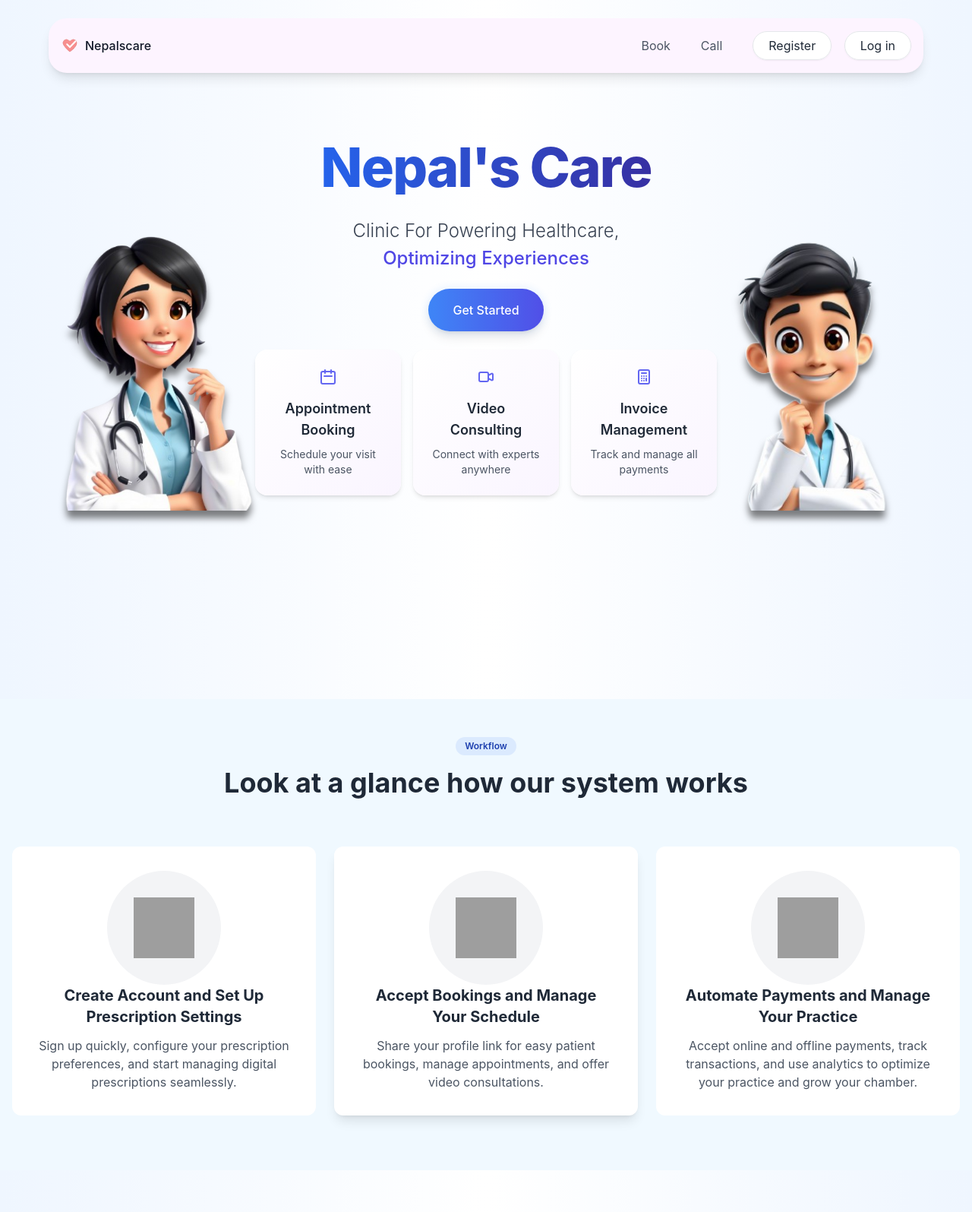
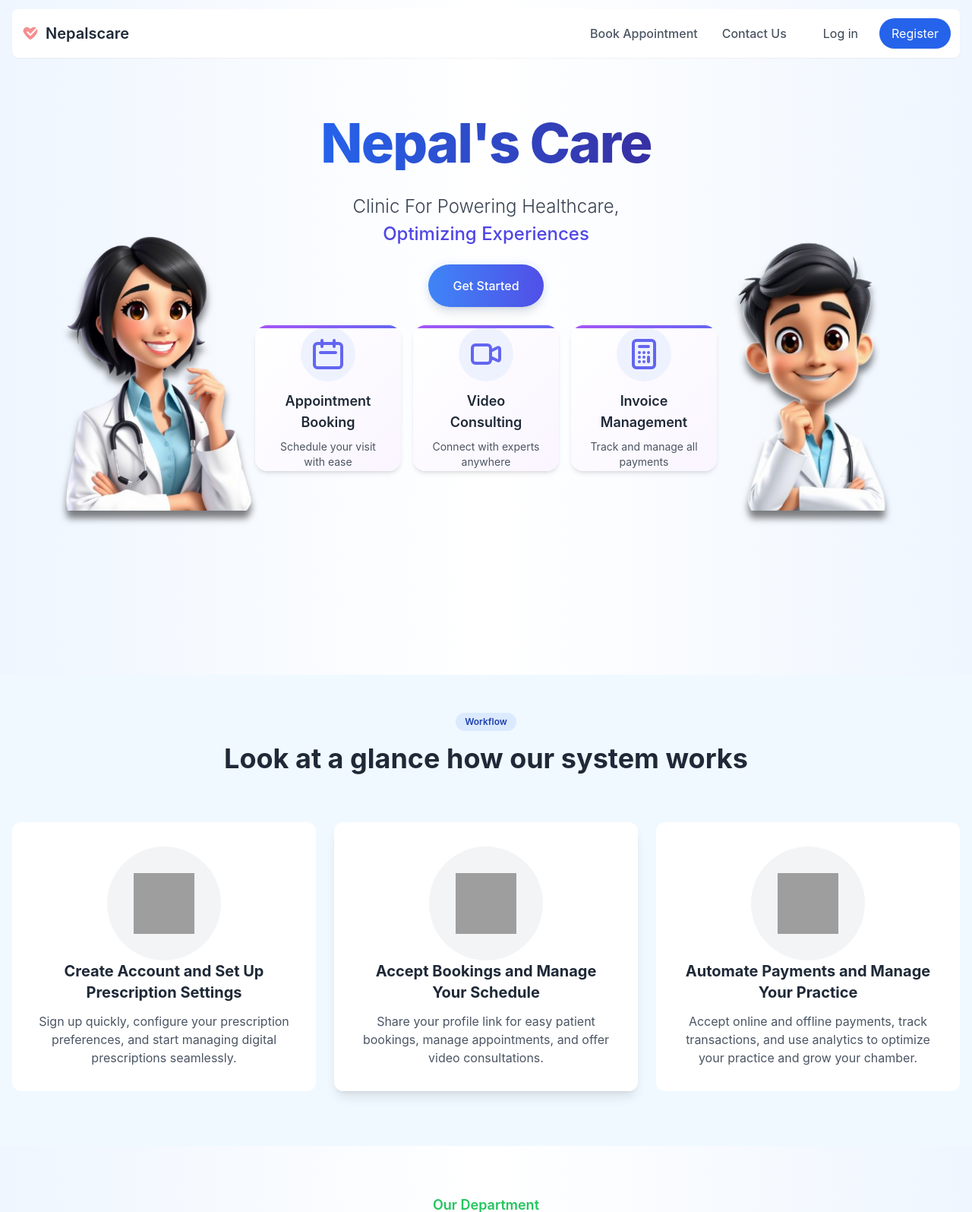
Before and after one commit to 0luv69/ClinicMng, a Django app: page / in a window 1280 px wide. Shown: the top 1595 px of the page at 76% size. Run offline with Django 5.2, Linux system fonts and the light colour scheme; grey boxes are pictures that could not be loaded.

Commit message:
appoinment booking

```diff
--- a/clinic/templates/index2.html
+++ b/clinic/templates/index2.html
@@ -14,8 +14,9 @@
 <body class="min-h-screen bg-gradient-to-r from-blue-50 via-white to-blue-50 font-sans">
 
     <!-- Header -->
-    <header class="container mx-auto px-16 py-6 text-black">
-        <div class="flex justify-between items-center bg-fuchsia-50 rounded-3xl p-4 shadow-lg">
+    <header class="container mx-auto px-4 py-3 text-black">
+        <div class="flex justify-between items-center bg-white rounded-lg p-3 shadow-sm">
+            <!-- Logo and Brand -->
             <div class="flex items-center space-x-2">
                 <svg id='Heart_Health_24' width='24' height='24' viewBox='0 0 24 24' xmlns='http://www.w3.org/2000/svg'
                     xmlns:xlink='http://www.w3.org/1999/xlink'>
@@ -46,30 +47,30 @@
                         </g>
                     </g>
                 </svg>
-                <span class="font-medium text-gray-900">Nepalscare</span>
+                <span class="font-semibold text-xl text-gray-800">Nepalscare</span>
             </div>
-            <nav class="hidden md:flex items-center space-x-10">
-                <a href="#" class="text-gray-600 hover:text-gray-900 relative py-2 group">
-                    Book
-                    <span
-                        class="absolute bottom-0 left-0 w-0 h-0.5 bg-blue-500 transition-all duration-300 group-hover:w-full"></span>
-                </a>
-                <a href="#" class="text-gray-600 hover:text-gray-900 relative py-2 group">
-                    Call
-                    <span
-                        class="absolute bottom-0 left-0 w-0 h-0.5 bg-blue-500 transition-all duration-300 group-hover:w-full"></span>
-                </a>
-                <div class="space-x-3">
+
+            <!-- Desktop Navigation -->
+            <nav class="hidden md:flex items-center space-x-8">
+                <a href="#" class="text-gray-600 hover:text-blue-600 transition-colors duration-200 font-medium">Book
+                    Appointment</a>
+                <a href="#" class="text-gray-600 hover:text-blue-600 transition-colors duration-200 font-medium">Contact
+                    Us</a>
+
+                <!-- Auth Buttons -->
+                <div class="flex space-x-3 ml-4">
                     <a href="#"
-                        class="px-5 py-2 rounded-full border border-gray-200 bg-white text-gray-800 shadow-sm hover:shadow-md transition-all duration-300 hover:-translate-y-0.5">Register</a>
+                        class="px-4 py-2 rounded-full text-gray-700 hover:text-blue-600 hover:bg-blue-50 transition-all duration-200">Log
+                        in</a>
                     <a href="#"
-                        class="px-5 py-2 rounded-full border border-gray-200 bg-white text-gray-800 shadow-sm hover:shadow-md transition-all duration-300 hover:-translate-y-0.5">Log
-                        in</a>
+                        class="px-4 py-2 rounded-full bg-blue-600 text-white hover:bg-blue-700 transition-colors duration-200 shadow-sm">Register</a>
                 </div>
             </nav>
-            <button class="md:hidden focus:outline-none">
+
+            <!-- Mobile Menu Button -->
+            <button class="md:hidden focus:outline-none text-gray-600 hover:text-gray-900">
                 <svg xmlns="http://www.w3.org/2000/svg" fill="none" viewBox="0 0 24 24" stroke="currentColor"
-                    class="w-6 h-6">
+                    class="w-7 h-7">
                     <path stroke-linecap="round" stroke-linejoin="round" stroke-width="2" d="M4 6h16M4 12h16M4 18h16">
                     </path>
                 </svg>
@@ -79,34 +80,32 @@
 
     <!-- Hero Section -->
     <section class="container mx-auto px-6 py-12 md:py-16 bg-transparent overflow-x-hidden min-h-screen">
-
+        <!-- Doctor Images - Keeping original positioning -->
         <img id="bumpImage2" src="{% static 'doc-2.png' %}"
-            class="drop-shadow-down animate-doc cursor-pointer absolute block  left-4 top-80  w-28 h-28   sm:left-8 sm:top-64  sm:w-40 sm:h-40 md:top-72  md:w-64 md:h-64 lg:-left-2 xl:w-96 xl:h-96"
+            class="drop-shadow-down animate-doc cursor-pointer absolute block left-4 top-80 w-28 h-28 sm:left-8 sm:top-64 sm:w-40 sm:h-40 md:top-72 md:w-64 md:h-64 lg:-left-2 xl:w-96 xl:h-96"
             alt="Girl Doctor Homepage" />
 
         <img id="bumpImage" src="{% static 'doc-1.png' %}"
-            class="drop-shadow-down animate-doc cursor-pointer absolute block  right-3 top-[300px]  w-32 h-32   sm:right-8 sm:top-56  sm:w-48 sm:h-48  md:top-64 md:w-72 md:h-72 lg:-right-2 xl:w-[26rem] xl:h-[26rem]"
+            class="drop-shadow-down animate-doc cursor-pointer absolute block right-3 top-[300px] w-32 h-32 sm:right-8 sm:top-56 sm:w-48 sm:h-48 md:top-64 md:w-72 md:h-72 lg:-right-2 xl:w-[26rem] xl:h-[26rem]"
             alt="Boy Doctor HomePage" />
 
-
-        <!-- Text Area -->
+        <!-- Text Area - Keeping your original text and styling -->
         <div class="relative container mx-auto px-6">
-            <!-- Text Area with Animations -->
             <div class="text-center space-y-6">
-                <!-- Main Heading with Split Text Animation Effect -->
+                <!-- Main Heading - Same as original -->
                 <h1
                     class="inline-block text-5xl md:text-7xl font-extrabold text-transparent bg-clip-text bg-gradient-to-r from-blue-600 to-indigo-800 mb-2 tracking-tight animate-fade-in">
                     Nepal's Care
                 </h1>
 
-                <!-- Tagline with Staggered Reveal Animation -->
+                <!-- Tagline - Same as original -->
                 <p
                     class="text-lg md:text-2xl text-gray-700 max-w-2xl mx-auto leading-relaxed font-light animate-slide-up">
                     <span class="block">Clinic For Powering Healthcare,</span>
                     <span class="block mt-1 text-indigo-600 font-medium">Optimizing Experiences</span>
                 </p>
 
-                <!-- Call-to-action Button with Pulse Animation -->
+                <!-- Call-to-action Button - Same as original -->
                 <div class="mt-10 animate-fade-in-delay">
                     <button
                         class="group relative bg-gradient-to-r from-blue-500 to-indigo-600 text-white px-8 py-4 rounded-full font-medium transition-all duration-300 shadow-lg hover:shadow-xl hover:-translate-y-1 transform">
@@ -120,7 +119,62 @@
             </div>
         </div>
 
-        <!-- Add these custom animations to your CSS or in a style tag -->
+        <!-- Feature Cards - Maintaining your 2+1 layout while enhancing the design -->
+        <div
+            class="grid grid-cols-2 mx-auto md:flex sm:flex-row relative items-center justify-center gap-4 px-4 py-6 w-full">
+            <!-- Appointment Booking -->
+            <div
+                class="group bg-gradient-to-br from-white to-purple-50 rounded-2xl p-4 sm:p-6 shadow-md hover:shadow-lg transition-all duration-300 ease-in-out hover:-translate-y-1 cursor-pointer text-center flex flex-col items-center justify-center w-full md:w-48 h-44 md:h-48 relative overflow-hidden">
+                <!-- Making the top bar always visible instead of only on hover -->
+                <div class="absolute inset-x-0 top-0 h-1 bg-gradient-to-r from-purple-500 to-indigo-500">
+                </div>
+                <div class="bg-indigo-50 rounded-full p-3 mb-3">
+                    <svg class="w-10 h-10 sm:w-12 sm:h-12 text-indigo-500 transform group-hover:scale-110 transition-transform duration-300"
+                        xmlns="http://www.w3.org/2000/svg" fill="none" viewBox="0 0 24 24" stroke="currentColor">
+                        <path stroke-linecap="round" stroke-linejoin="round" stroke-width="2"
+                            d="M8 7V3m8 4V3m-9 8h10M5 21h14a2 2 0 002-2V7a2 2 0 00-2-2H5a2 2 0 00-2 2v12a2 2 0 002 2z" />
+                    </svg>
+                </div>
+                <h3 class="text-gray-800 font-semibold text-base sm:text-lg mb-1 sm:mb-2">Appointment Booking</h3>
+                <p class="text-gray-600 text-xs sm:text-sm">Schedule your visit with ease</p>
+            </div>
+
+            <!-- Video Consulting -->
+            <div
+                class="group bg-gradient-to-br from-white to-purple-50 rounded-2xl p-4 sm:p-6 shadow-md hover:shadow-lg transition-all duration-300 ease-in-out hover:-translate-y-1 cursor-pointer text-center flex flex-col items-center justify-center w-full md:w-48 h-44 md:h-48 relative overflow-hidden">
+                <!-- Making the top bar always visible instead of only on hover -->
+                <div class="absolute inset-x-0 top-0 h-1 bg-gradient-to-r from-purple-500 to-indigo-500">
+                </div>
+                <div class="bg-indigo-50 rounded-full p-3 mb-3">
+                    <svg class="w-10 h-10 sm:w-12 sm:h-12 text-indigo-500 transform group-hover:scale-110 transition-transform duration-300"
+                        xmlns="http://www.w3.org/2000/svg" fill="none" viewBox="0 0 24 24" stroke="currentColor">
+                        <path stroke-linecap="round" stroke-linejoin="round" stroke-width="2"
+                            d="M15 10l4.553-2.276A1 1 0 0121 8.618v6.764a1 1 0 01-1.447.894L15 14M5 18h8a2 2 0 002-2V8a2 2 0 00-2-2H5a2 2 0 00-2 2v8a2 2 0 002 2z" />
+                    </svg>
+                </div>
+                <h3 class="text-gray-800 font-semibold text-base sm:text-lg mb-1 sm:mb-2">Video Consulting</h3>
+                <p class="text-gray-600 text-xs sm:text-sm">Connect with experts anywhere</p>
+            </div>
+
+            <!-- Invoice Management - Keeping the col-span-2 for small screens -->
+            <div
+                class="group col-span-2 bg-gradient-to-br from-white to-purple-50 rounded-2xl p-4 sm:p-6 shadow-md hover:shadow-lg transition-all duration-300 ease-in-out hover:-translate-y-1 cursor-pointer text-center flex flex-col items-center justify-center w-full md:w-48 h-44 md:h-48 relative overflow-hidden">
+                <!-- Making the top bar always visible instead of only on hover -->
+                <div class="absolute inset-x-0 top-0 h-1 bg-gradient-to-r from-purple-500 to-indigo-500">
+                </div>
+                <div class="bg-indigo-50 rounded-full p-3 mb-3">
+                    <svg class="w-10 h-10 sm:w-12 sm:h-12 text-indigo-500 transform group-hover:scale-110 transition-transform duration-300"
+                        xmlns="http://www.w3.org/2000/svg" fill="none" viewBox="0 0 24 24" stroke="currentColor">
+                        <path stroke-linecap="round" stroke-linejoin="round" stroke-width="2"
+                            d="M9 7h6m0 10v-3m-3 3h.01M9 17h.01M9 14h.01M12 14h.01M15 11h.01M12 11h.01M9 11h.01M7 21h10a2 2 0 002-2V5a2 2 0 00-2-2H7a2 2 0 00-2 2v14a2 2 0 002 2z" />
+                    </svg>
+                </div>
+                <h3 class="text-gray-800 font-semibold text-base sm:text-lg mb-1 sm:mb-2">Invoice Management</h3>
+                <p class="text-gray-600 text-xs sm:text-sm">Track and manage all payments</p>
+            </div>
+        </div>
+
+        <!-- Keeping your original animations -->
         <style>
             @keyframes fadeIn {
                 from {
@@ -170,61 +224,9 @@
                 animation: fadeInDelay 1.5s ease-out forwards;
             }
         </style>
+    </section>
 
 
-
-
-        <div
-            class="grid grid-cols-2 mx-auto md:flex sm:flex-row relative items-center justify-center gap-4 px-4 py-6 w-full">
-            <!-- Appointment Booking -->
-            <div
-                class="group bg-gradient-to-br from-white to-purple-50 rounded-2xl p-4 sm:p-6 shadow-md hover:shadow-lg transition-all duration-300 ease-in-out hover:-translate-y-1 cursor-pointer text-center flex flex-col items-center justify-center w-full md:w-48 h-44 md:h-48 relative overflow-hidden">
-                <div
-                    class="absolute inset-x-0 top-0 h-1 bg-gradient-to-r from-purple-500 to-indigo-500 transform scale-x-0 group-hover:scale-x-100 transition-transform duration-300 origin-left">
-                </div>
-                <svg class="w-10 h-10 sm:w-12 sm:h-12 text-indigo-500 mb-3 sm:mb-4 transform group-hover:scale-110 transition-transform duration-300"
-                    xmlns="http://www.w3.org/2000/svg" fill="none" viewBox="0 0 24 24" stroke="currentColor">
-                    <path stroke-linecap="round" stroke-linejoin="round" stroke-width="2"
-                        d="M8 7V3m8 4V3m-9 8h10M5 21h14a2 2 0 002-2V7a2 2 0 00-2-2H5a2 2 0 00-2 2v12a2 2 0 002 2z" />
-                </svg>
-                <h3 class="text-gray-800 font-semibold text-base sm:text-lg mb-1 sm:mb-2">Appointment Booking</h3>
-                <p class="text-gray-600 text-xs sm:text-sm">Schedule your visit with ease</p>
-            </div>
-
-
-            <!-- Video Consulting -->
-            <div
-                class="group bg-gradient-to-br from-white to-purple-50 rounded-2xl p-4 sm:p-6 shadow-md hover:shadow-lg transition-all duration-300 ease-in-out hover:-translate-y-1 cursor-pointer text-center flex flex-col items-center justify-center w-full md:w-48 h-44 md:h-48 relative overflow-hidden">
-                <div
-                    class="absolute inset-x-0 top-0 h-1 bg-gradient-to-r from-purple-500 to-indigo-500 transform scale-x-0 group-hover:scale-x-100 transition-transform duration-300 origin-left">
-                </div>
-                <svg class="w-10 h-10 sm:w-12 sm:h-12 text-indigo-500 mb-3 sm:mb-4 transform group-hover:scale-110 transition-transform duration-300"
-                    xmlns="http://www.w3.org/2000/svg" fill="none" viewBox="0 0 24 24" stroke="currentColor">
-                    <path stroke-linecap="round" stroke-linejoin="round" stroke-width="2"
-                        d="M15 10l4.553-2.276A1 1 0 0121 8.618v6.764a1 1 0 01-1.447.894L15 14M5 18h8a2 2 0 002-2V8a2 2 0 00-2-2H5a2 2 0 00-2 2v8a2 2 0 002 2z" />
-                </svg>
-                <h3 class="text-gray-800 font-semibold text-base sm:text-lg mb-1 sm:mb-2">Video Consulting</h3>
-                <p class="text-gray-600 text-xs sm:text-sm">Connect with experts anywhere</p>
-            </div>
-
-            <!-- Invoice Management -->
-            <div
-                class="group col-span-2  bg-gradient-to-br from-white to-purple-50 rounded-2xl p-4 sm:p-6 shadow-md hover:shadow-lg transition-all duration-300 ease-in-out hover:-translate-y-1 cursor-pointer text-center flex flex-col items-center justify-center w-full md:w-48 h-44 md:h-48 relative overflow-hidden">
-                <div
-                    class="absolute inset-x-0 top-0 h-1 bg-gradient-to-r from-purple-500 to-indigo-500 transform scale-x-0 group-hover:scale-x-100 transition-transform duration-300 origin-left">
-                </div>
-                <svg class="w-10 h-10 sm:w-12 sm:h-12 text-indigo-500 mb-3 sm:mb-4 transform group-hover:scale-110 transition-transform duration-300"
-                    xmlns="http://www.w3.org/2000/svg" fill="none" viewBox="0 0 24 24" stroke="currentColor">
-                    <path stroke-linecap="round" stroke-linejoin="round" stroke-width="2"
-                        d="M9 7h6m0 10v-3m-3 3h.01M9 17h.01M9 14h.01M12 14h.01M15 11h.01M12 11h.01M9 11h.01M7 21h10a2 2 0 002-2V5a2 2 0 00-2-2H7a2 2 0 00-2 2v14a2 2 0 002 2z" />
-                </svg>
-                <h3 class="text-gray-800 font-semibold text-base sm:text-lg mb-1 sm:mb-2">Invoice Management</h3>
-                <p class="text-gray-600 text-xs sm:text-sm">Track and manage all payments</p>
-            </div>
-        </div>
-
-
-    </section>
 
     <!-- work flow  -->
     <section class="py-12 overflow-hidden bg-sky-50 "> <!-- -280px -->
--- a/clinic/theme/static/css/dist/styles.css
+++ b/clinic/theme/static/css/dist/styles.css
@@ -1048,6 +1060,10 @@ select {
   margin-top: auto;
 }
 
+.ml-4 {
+  margin-left: 1rem;
+}
+
 .block {
   display: block;
 }
@@ -1489,6 +1513,12 @@ select {
   margin-bottom: calc(1.5rem * var(--tw-space-y-reverse));
 }
 
+.space-x-8 > :not([hidden]) ~ :not([hidden]) {
+  --tw-space-x-reverse: 0;
+  margin-right: calc(2rem * var(--tw-space-x-reverse));
+  margin-left: calc(2rem * calc(1 - var(--tw-space-x-reverse)));
+}
+
 .overflow-hidden {
   overflow: hidden;
 }
@@ -1653,6 +1693,16 @@ select {
 
 .bg-white\/10 {
   background-color: rgb(255 255 255 / 0.1);
+}
+
+.bg-indigo-50 {
+  --tw-bg-opacity: 1;
+  background-color: rgb(238 242 255 / var(--tw-bg-opacity, 1));
+}
+
+.bg-blue-600 {
+  --tw-bg-opacity: 1;
+  background-color: rgb(37 99 235 / var(--tw-bg-opacity, 1));
 }
 
 .bg-gradient-to-b {
@@ -1834,6 +1889,10 @@ select {
   padding: 2rem;
 }
 
+.p-3 {
+  padding: 0.75rem;
+}
+
 .px-16 {
   padding-left: 4rem;
   padding-right: 4rem;
@@ -1976,29 +2035,29 @@ select {
   line-height: 1;
 }
 
+.text-lg {
+  font-size: 1.125rem;
+  line-height: 1.75rem;
+}
+
+.text-sm {
+  font-size: 0.875rem;
+  line-height: 1.25rem;
+}
+
+.text-xl {
+  font-size: 1.25rem;
+  line-height: 1.75rem;
+}
+
+.text-xs {
+  font-size: 0.75rem;
+  line-height: 1rem;
+}
+
 .text-base {
   font-size: 1rem;
   line-height: 1.5rem;
-}
-
-.text-lg {
-  font-size: 1.125rem;
-  line-height: 1.75rem;
-}
-
-.text-sm {
-  font-size: 0.875rem;
-  line-height: 1.25rem;
-}
-
-.text-xl {
-  font-size: 1.25rem;
-  line-height: 1.75rem;
-}
-
-.text-xs {
-  font-size: 0.75rem;
-  line-height: 1rem;
 }
 
 .font-bold {
@@ -2688,36 +2786,40 @@ select {
     top: 16rem;
   }
 
+  .sm\:col-span-2 {
+    grid-column: span 2 / span 2;
+  }
+
   .sm\:mb-2 {
     margin-bottom: 0.5rem;
   }
 
-  .sm\:mb-4 {
-    margin-bottom: 1rem;
+  .sm\:h-40 {
+    height: 10rem;
+  }
+
+  .sm\:h-48 {
+    height: 12rem;
   }
 
   .sm\:h-12 {
     height: 3rem;
   }
 
-  .sm\:h-40 {
-    height: 10rem;
-  }
-
-  .sm\:h-48 {
-    height: 12rem;
+  .sm\:w-40 {
+    width: 10rem;
+  }
+
+  .sm\:w-48 {
+    width: 12rem;
   }
 
   .sm\:w-12 {
     width: 3rem;
   }
 
-  .sm\:w-40 {
-    width: 10rem;
-  }
-
-  .sm\:w-48 {
-    width: 12rem;
+  .sm\:grid-cols-2 {
+    grid-template-columns: repeat(2, minmax(0, 1fr));
   }
 
   .sm\:grid-cols-3 {
```
Also changed, not shown: other parts of clinic/theme/static/css/dist/styles.css (+82 -0 lines).
